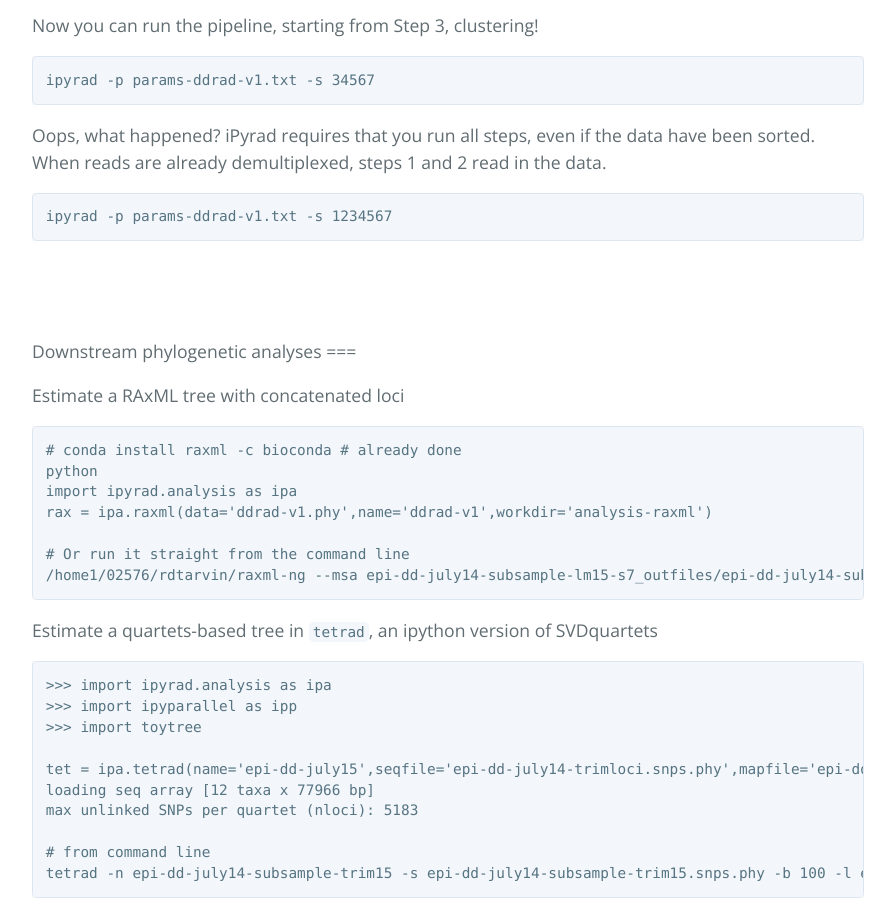
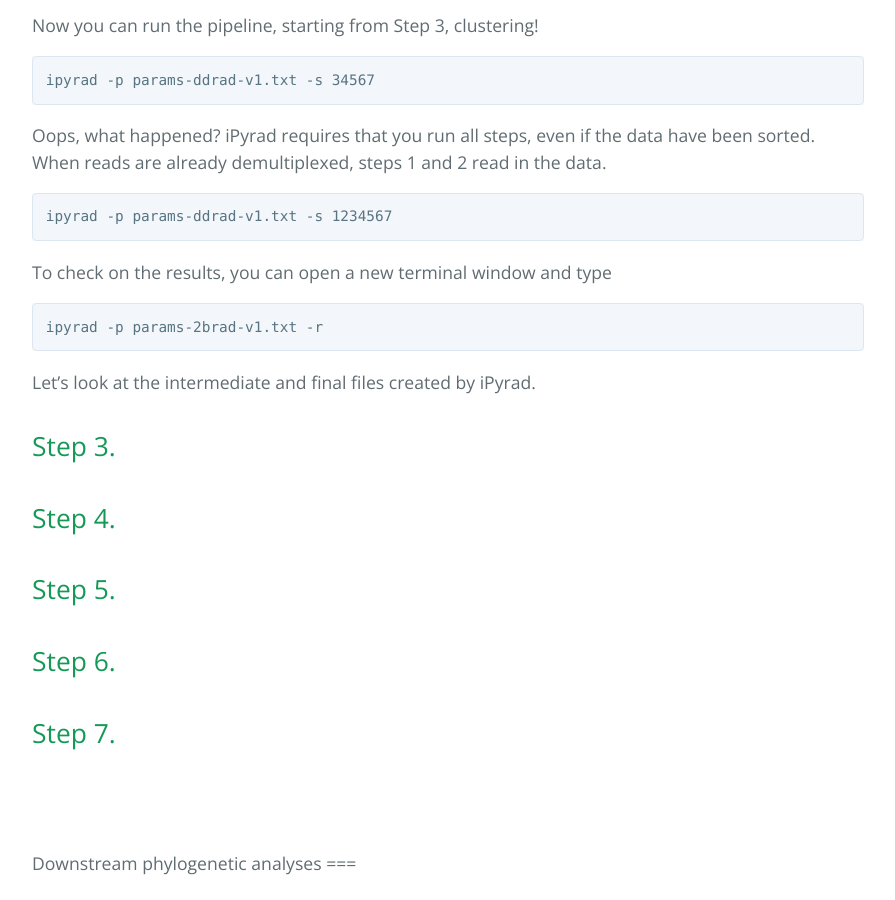
Before and after one commit to rdtarvin/RADseq_Quito_2017, a Jekyll site: the page built from _posts/2017-08-02-afternoon-ddRAD-pyrad.md, in a window 1280 px wide and 900 px high, scrolled down 5765 px. Shown: the whole window, without its empty margins (192-1087 px from the left). Built offline with Jekyll 4.4.1, drawn with Linux system fonts in a browser that asks for light colours.

Commit message:
refining 2brad lesson

````diff
--- a/_posts/2017-08-02-afternoon-ddRAD-pyrad.md
+++ b/_posts/2017-08-02-afternoon-ddRAD-pyrad.md
@@ -179,6 +179,29 @@ When reads are already demultiplexed, steps 1 and 2 read in the data.
 ipyrad -p params-ddrad-v1.txt -s 1234567
 ```
 
+To check on the results, you can open a new terminal window and type
+```
+ipyrad -p params-2brad-v1.txt -r
+```
+
+Let's look at the intermediate and final files created by iPyrad.
+
+
+Step 3.
+---
+
+Step 4.
+---
+
+Step 5.
+---
+
+Step 6.
+---
+
+Step 7.
+---
+
 
 <br><br><br>
 Downstream phylogenetic analyses
````
Also changed, not shown: _posts/2017-08-02-afternoon-2bRAD-pyrad.md (+2 -1 lines).
